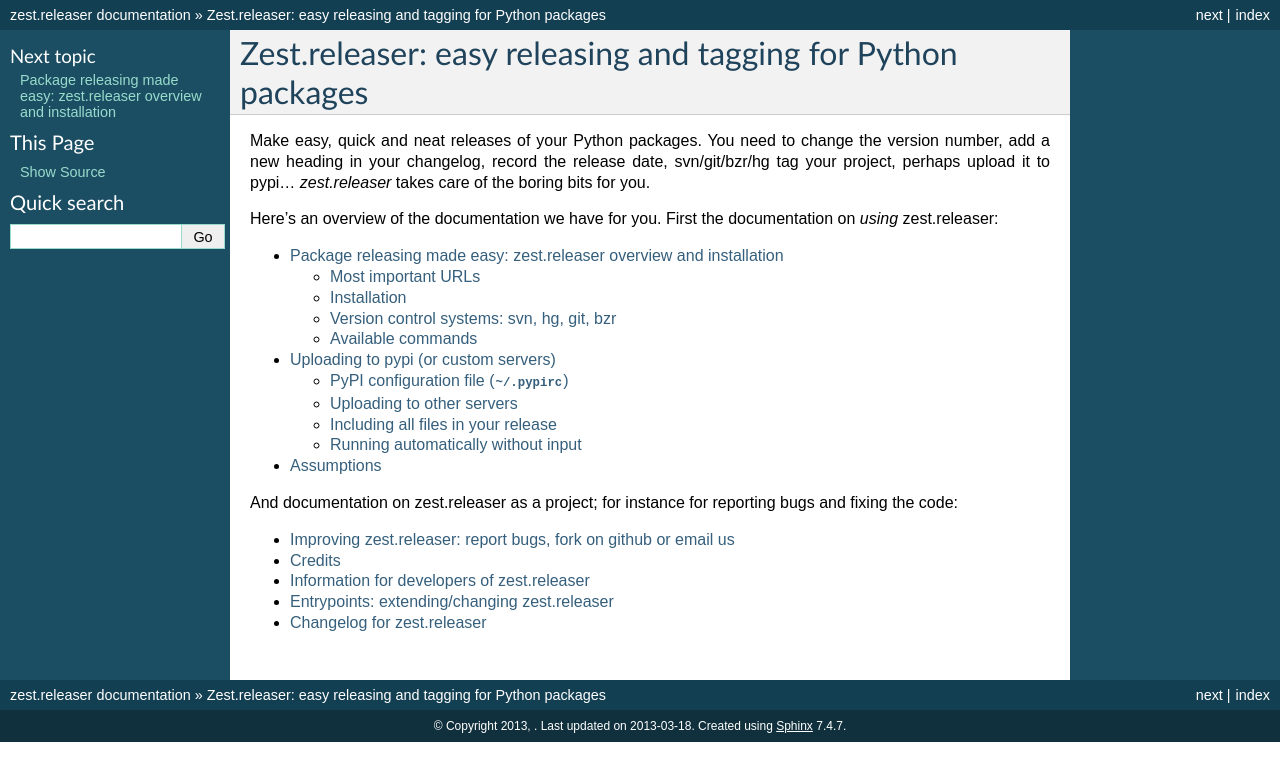
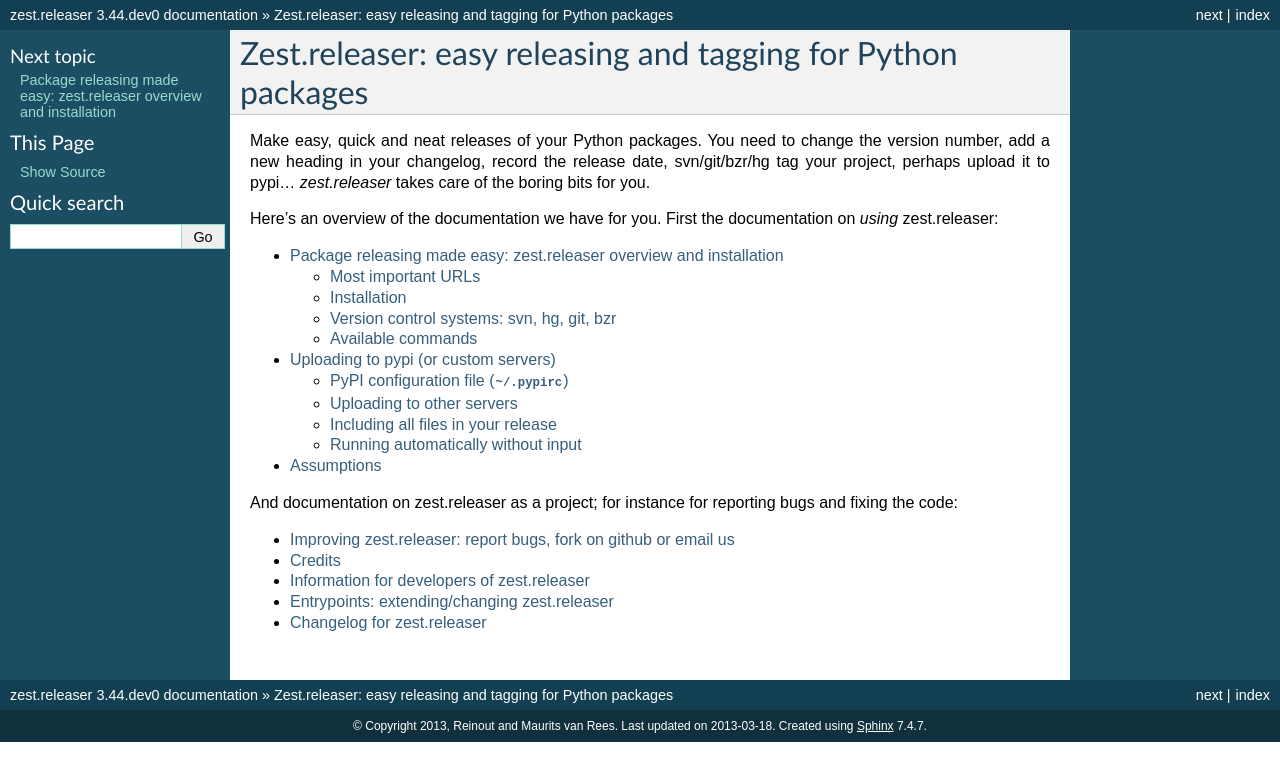
Before and after one commit to zestsoftware/zest.releaser, a Sphinx documentation site: the page built from doc/source/index.rst, in a window 1280 px wide. Shown: the top 781 px of the page. Built offline with Sphinx 7.4.7, drawn with Linux system fonts in a browser that asks for light colours.

```diff
--- a/buildout.cfg
+++ b/buildout.cfg
@@ -37,3 +37,4 @@ eggs =
 recipe = collective.recipe.sphinxbuilder
 source = ${buildout:directory}/doc/source
 build = ${buildout:directory}/doc/build
+eggs = zest.releaser
--- a/doc/source/conf.py
+++ b/doc/source/conf.py
@@ -5,11 +5,12 @@
 # serve to show the default.
 
 import datetime
+import pkg_resources
 
 project = "zest.releaser"
-author = ""
-version = ""
-release = ""
+author = "Reinout and Maurits van Rees"
+version = pkg_resources.get_distribution("zest.releaser").version
+release = version
 this_year = datetime.date.today().year
 copyright = '%s, %s' % (this_year, author)
 
```
